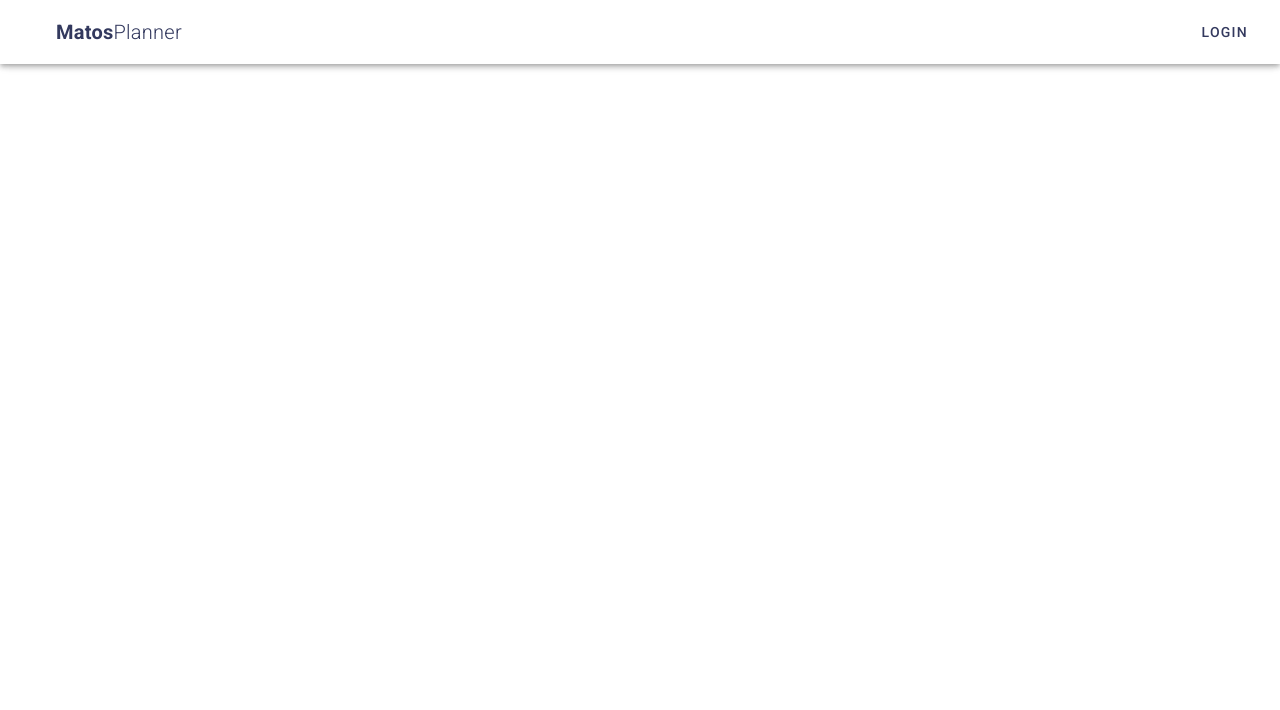
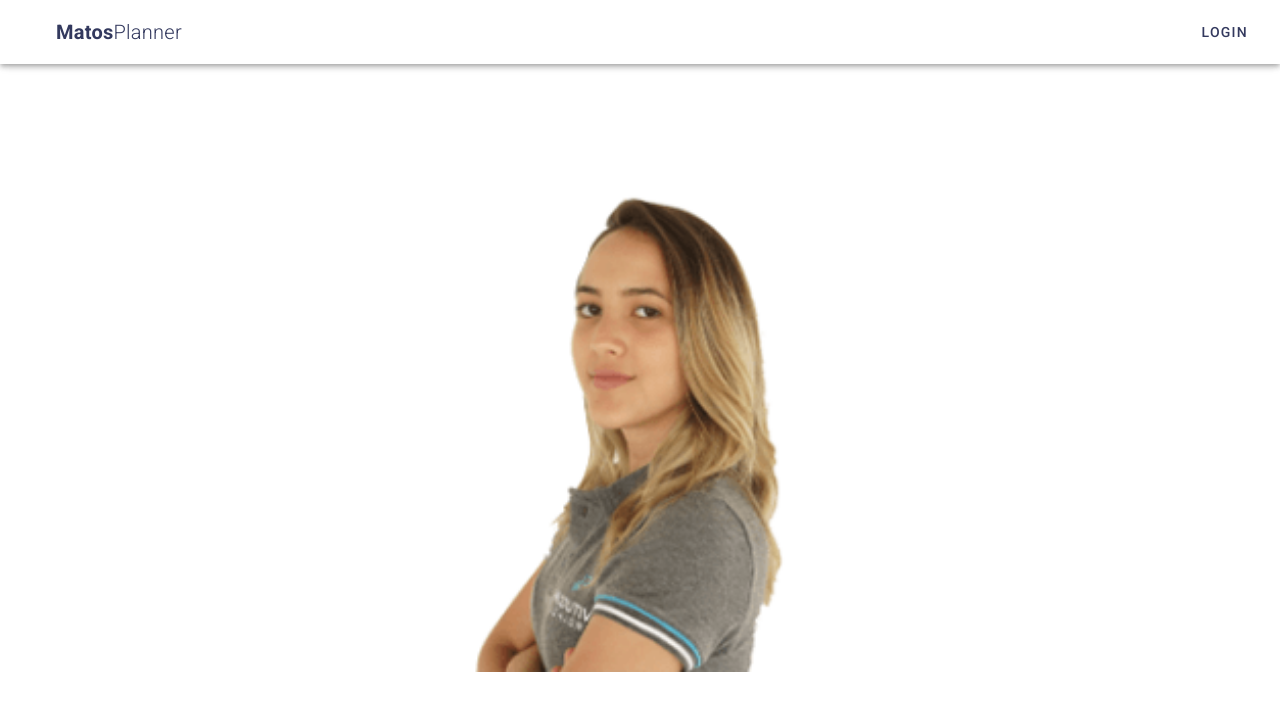
Before and after one commit to azanbertre/matos-planner, a Vue app in the folder client/: page / in a window 1280 px wide. Shown: the top 710 px of the page. Built offline with nearby package versions, Linux system fonts and the light colour scheme.

Commit message:
add pic and dashboard menu

```diff
--- a/client/src/components/Appbar.vue
+++ b/client/src/components/Appbar.vue
@@ -3,19 +3,28 @@
         <v-app-bar color="white" light>
             <!-- <v-app-bar-nav-icon></v-app-bar-nav-icon> -->
 
-            <v-toolbar-title class="title pl-10 text-primary">
+            <v-toolbar-title class="title pl-10 text-primary" style="cursor: pointer;" @click="$router.push('/')">
                 <span class="font-weight-bold">Matos</span>
                 <span class="font-weight-light">Planner</span>
             </v-toolbar-title>
 
             <v-spacer></v-spacer>
 
-            <v-btn icon v-if="$store.getters.authenticated" @click="$store.commit('logout')">
-                <v-icon>mdi-logout-variant</v-icon>
-            </v-btn>
-            <v-btn text class="text-primary" v-else @click="login">
-                Login
-            </v-btn>
+            <template v-if="$store.getters.authenticated">
+                <v-btn v-if="$route.path !== '/dashboard'" to="dashboard" class="block-primary mr-5">
+                    Dashboard
+                </v-btn>
+
+                <span class="mr-2">Logado como {{ $store.getters.user.nickname }}</span>
+                <v-btn icon @click="$store.commit('logout')">
+                    <v-icon>mdi-logout-variant</v-icon>
+                </v-btn>
+            </template>
+            <template v-else>
+                <v-btn text class="text-primary" @click="login">
+                    Login
+                </v-btn>
+            </template>
 
         </v-app-bar>
     </div>
--- a/client/src/views/Home.vue
+++ b/client/src/views/Home.vue
@@ -1,9 +1,15 @@
 <template>
-    <div class="home"></div>
+    <div class="home fill-height">
+        <img style="width: 30em" src="../../src/assets/brenda.png"/>
+    </div>
 </template>
 
 <style>
-
+    .home {
+        display: flex;
+        justify-content: center;
+        align-items: center;
+    }
 </style>
 
 <script>
```
Also changed, not shown: client/src/assets/brenda.png (added).
